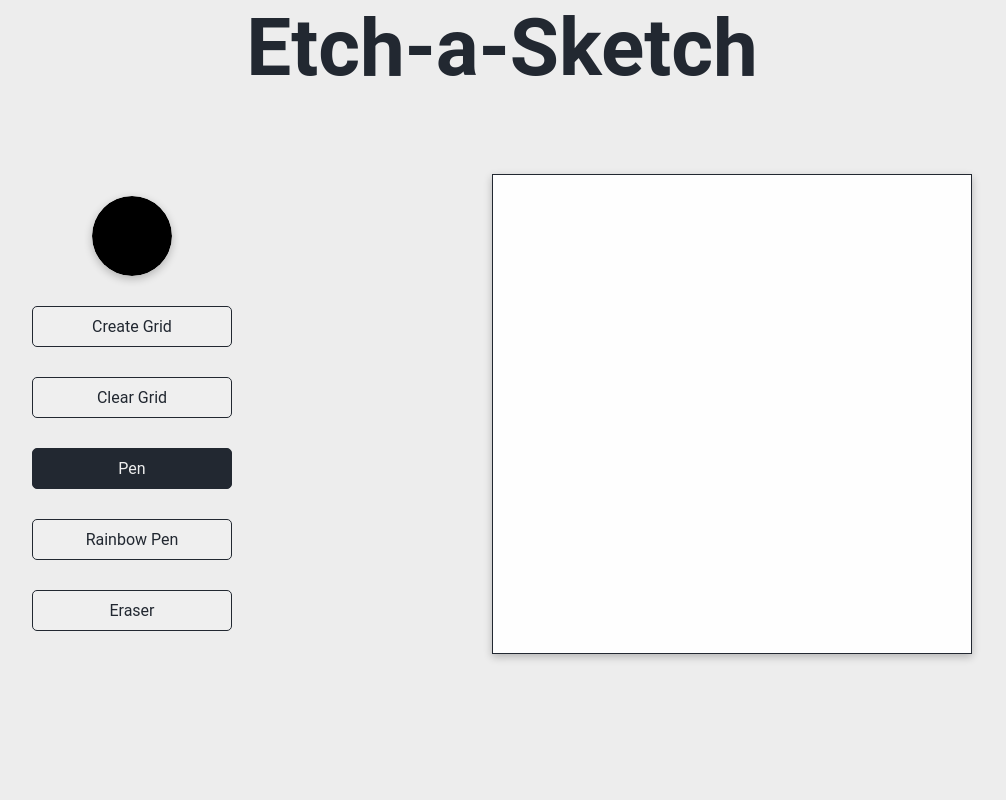
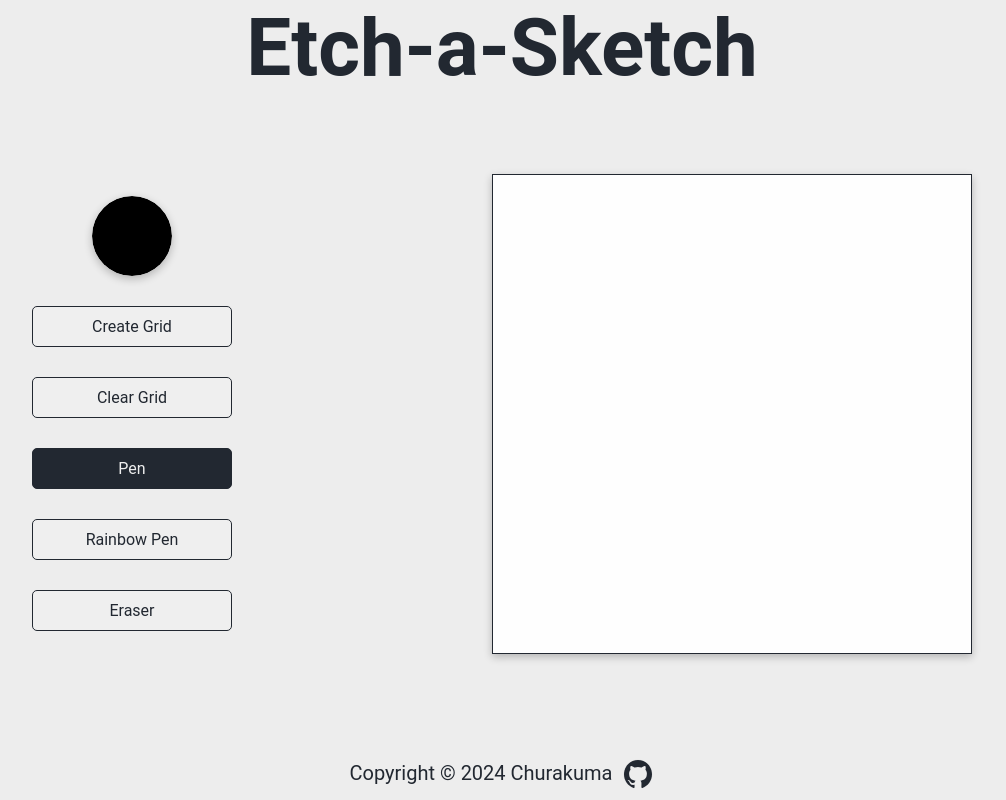
Before and after one commit to Churakuma/Etch-a-Sketch, a plain HTML site: page index.html in a window 1280 px wide. Shown: the whole page, without its empty margins (138-1144 px from the left). Drawn offline with nearby package versions, Linux system fonts and the light colour scheme.

Commit message:
Update footer and add link to Github profile

```diff
--- a/index.html
+++ b/index.html
@@ -14,9 +14,9 @@
     <main id="main-content">
         <div class="settings">
             <input id='colorPicker' type="color">
-            <button class="btn" id="createGridBtn">Create Grid</button>
-            <button class="btn" id="clearGridBtn">Clear Grid</button>
-            <button class="btn" id="colorBtn">Pen</button>
+            <button id="createGridBtn">Create Grid</button>
+            <button id="clearGridBtn">Clear Grid</button>
+            <button id="colorBtn">Pen</button>
             <button id="rainbowBtn">Rainbow Pen</button>
             <button class="btn" id="eraserBtn">Eraser</button>
         </div>
@@ -24,8 +24,21 @@
         <div id="container"></div>
     </main>
 
-    <footer></footer>
+    <footer class="footer">
+        <p>
+            Copyright ©
+            <script>
+              document.write(new Date().getFullYear())
+            </script>
+            Churakuma
+        </p>
+        <a href="https://github.com/Churakuma" target="_blank">
+            <ion-icon id="fa-github" name="logo-github"></ion-icon>
+        </a>
+    </footer>
 
+    <script type="module" src="https://unpkg.com/ionicons@7.1.0/dist/ionicons/ionicons.esm.js"></script>
+    <script nomodule src="https://unpkg.com/ionicons@7.1.0/dist/ionicons/ionicons.js"></script>
     <script src="script.js"></script>
 </body>
 </html>
--- a/styles.css
+++ b/styles.css
@@ -136,6 +136,31 @@ input[type='color'] {
   font-size: 20px;
 }
 
+/* FOOTER */
+.footer {
+  position: absolute;
+  bottom: 0;
+  left: 0;
+  display: flex;
+  align-items: center;
+  justify-content: center;
+  width: 100%;
+  gap: 10px;
+  padding: 10px;
+  font-size: 20px;
+}
+
+#fa-github {
+  color: var(--primary-dark);
+  font-size: 32px;
+  transition: transform 0.3s ease-in-out;
+  vertical-align: middle;
+}
+
+#fa-github:hover {
+  transform: rotate(360deg) scale(1.2);
+}
+
 /* MEDIA QUERIES */
 
 @media (max-width: 1200px) {
```
